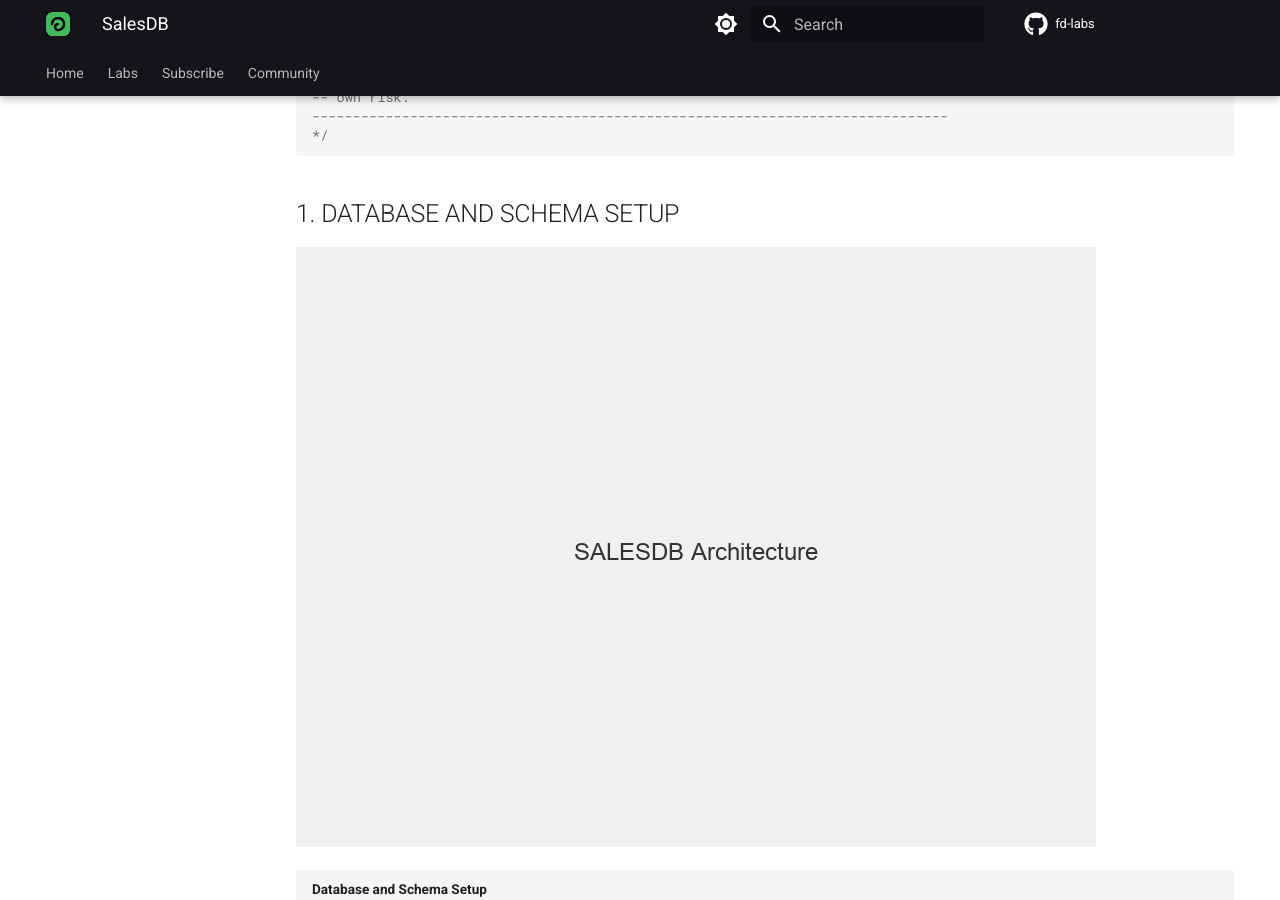
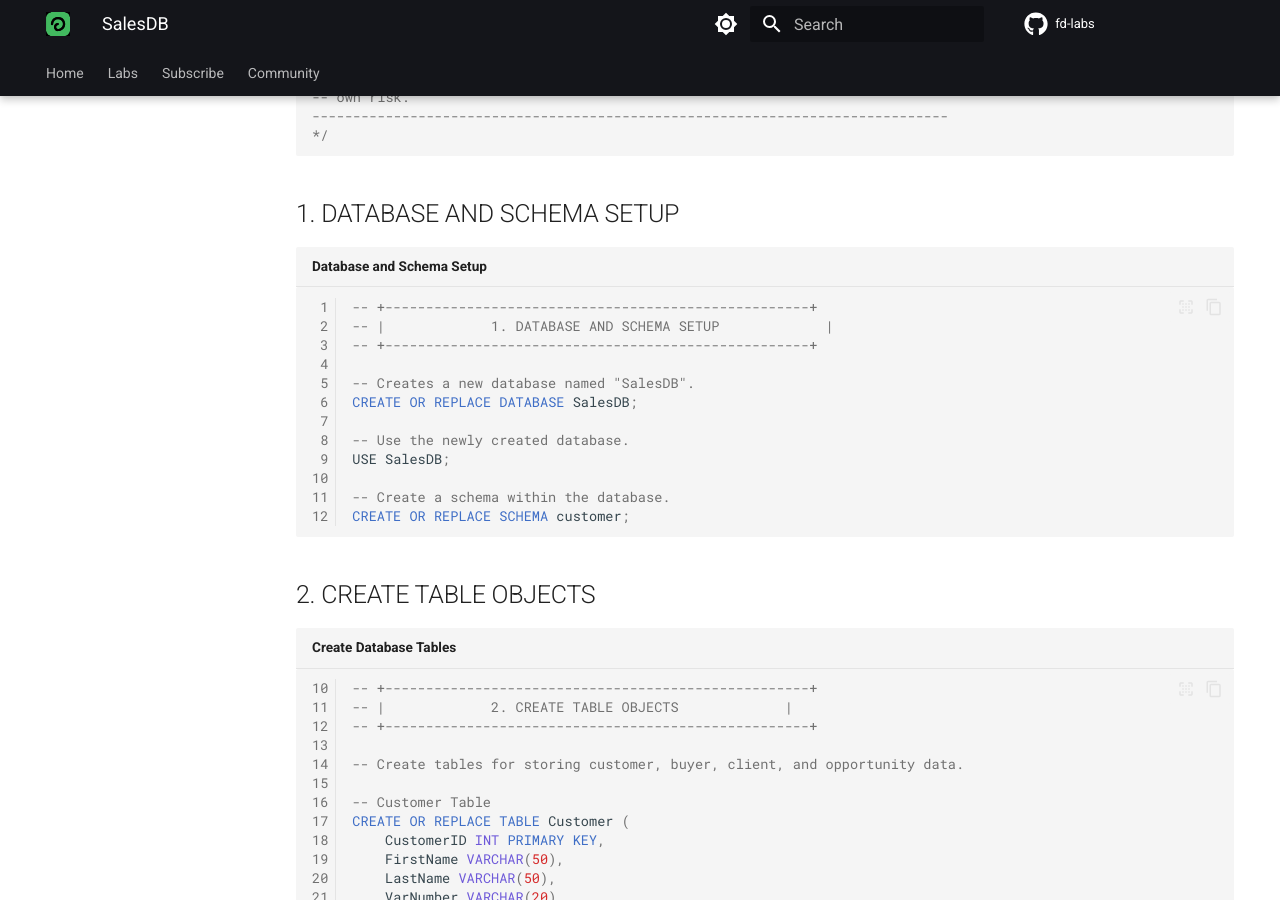
Before and after one commit to frulouis/fd-docs, an MkDocs documentation site: the page built from docs/labs/snowflake/common-models/salesdb-data-model.md, in a window 1280 px wide and 900 px high, scrolled down 2002 px. Built offline with MkDocs 1.6.1 and Material for MkDocs 9.7.7, drawn with Linux system fonts in a browser that asks for light colours; comment, search, counter and statistics services are not loaded.

Commit message:
Remove images from SalesDB page and enhance sidebar visibility
- Removed all 6 PNG images from SalesDB data model page
- Mermaid ERD diagram now provides visual representation
- Enhanced CSS rules for sidebar visibility with important
- Added visibility and opacity properties to force sidebar display
- Added responsive media query to ensure sidebar shows on all screen sizes
- Cleaner page layout with just the ERD diagram and SQL code

````diff
--- a/docs/labs/snowflake/common-models/salesdb-data-model.md
+++ b/docs/labs/snowflake/common-models/salesdb-data-model.md
@@ -78,7 +78,6 @@ _DemoHub - SalesDB Data Model - Version 1.2.7 (updated 05/23/2024)_
 
 ## 1. DATABASE AND SCHEMA SETUP
 
-![SalesDB Data Model Architecture](../../../assets/images/salesdb-architecture.png)
 
 ```sql title="Database and Schema Setup" linenums="1"
 -- +----------------------------------------------------+
--- a/overrides/css/extra.css
+++ b/overrides/css/extra.css
@@ -151,10 +151,14 @@
 /* Ensure sidebar is always visible */
 .md-sidebar--primary {
   display: block !important;
+  visibility: visible !important;
+  opacity: 1 !important;
 }
 
 .md-sidebar--secondary {
   display: block !important;
+  visibility: visible !important;
+  opacity: 1 !important;
 }
 
 /* Ensure main content area adjusts properly with sidebar */
@@ -165,6 +169,15 @@
 .md-content {
   flex: 1 1 0%;
   margin-left: 0;
+}
+
+/* Force sidebar visibility on all screen sizes */
+@media screen and (max-width: 76.1875em) {
+  .md-sidebar--primary {
+    display: block !important;
+    visibility: visible !important;
+    opacity: 1 !important;
+  }
 }
 
 /* Custom header styling - black background with white text */
````
Also changed, not shown: other parts of docs/labs/snowflake/common-models/salesdb-data-model.md (+0 -5 lines).
